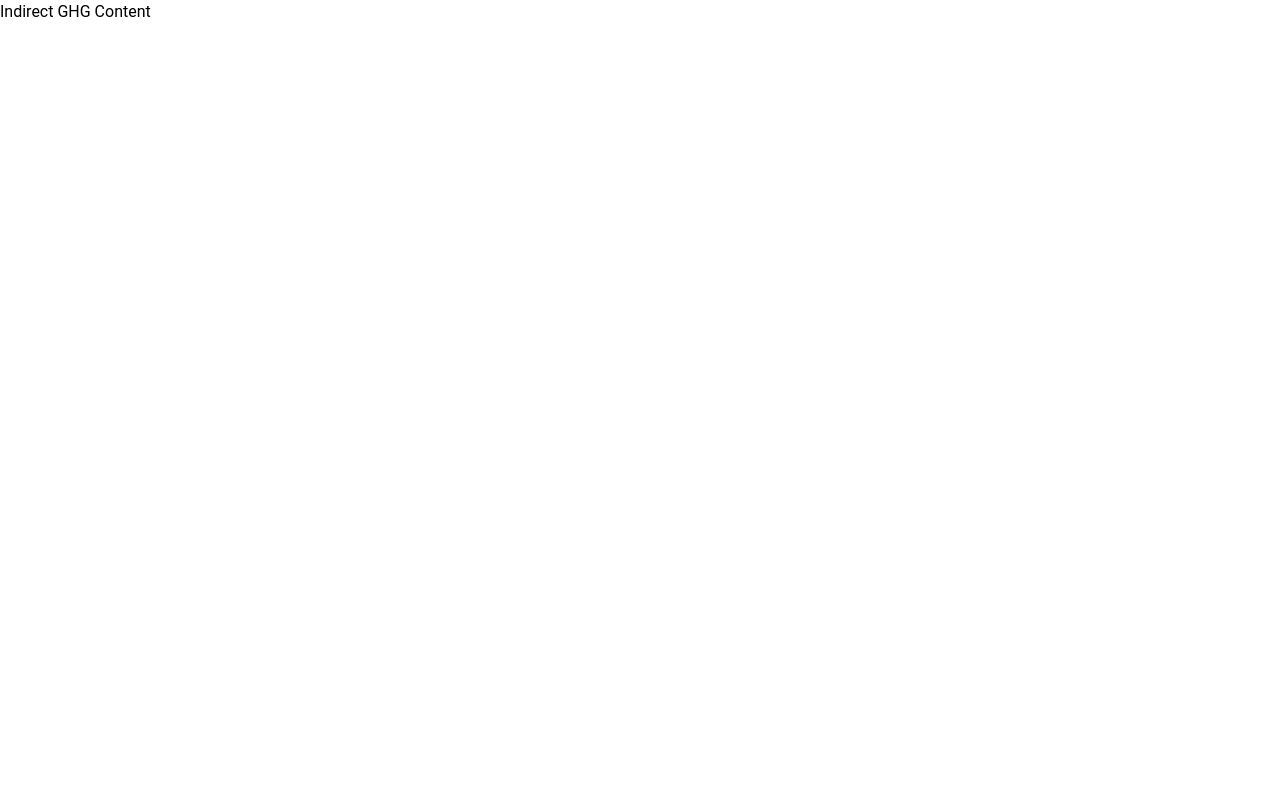
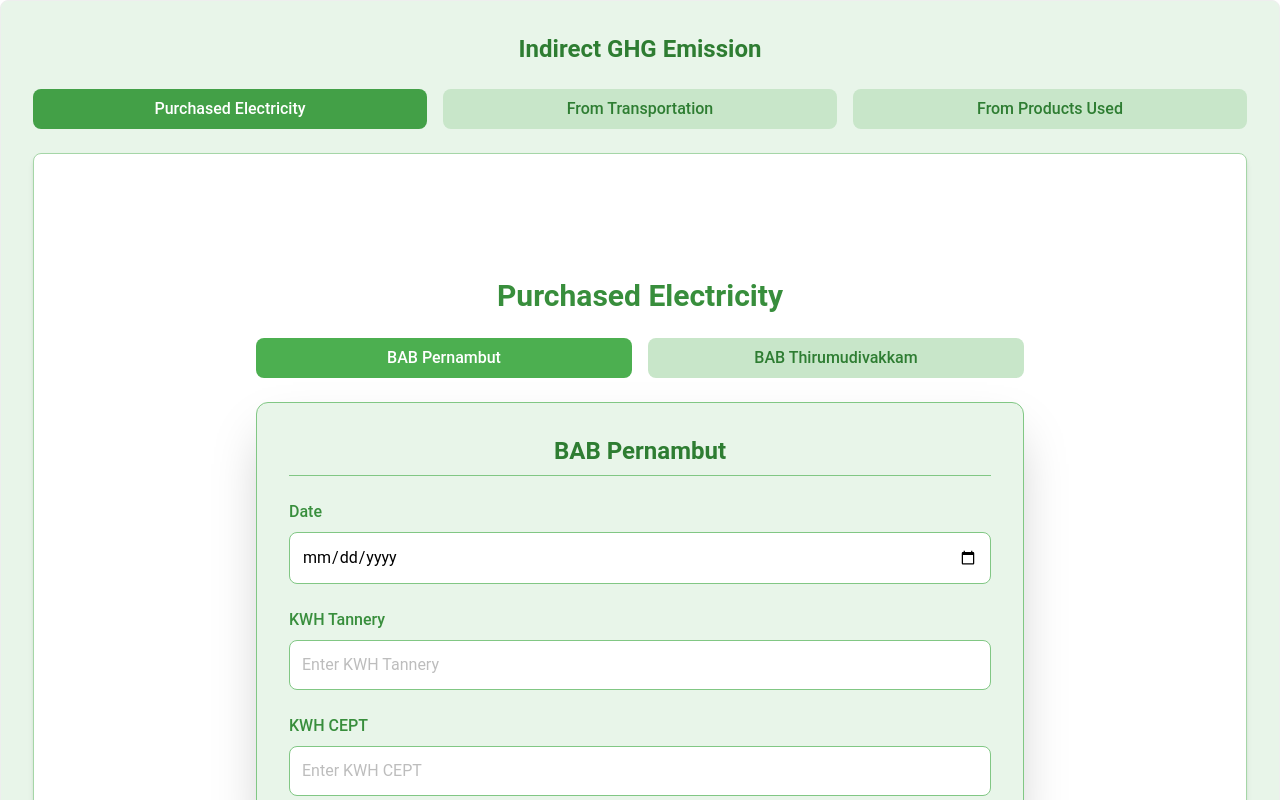
Before and after one commit to carbonfootprints/CarbonFootprint_FrontEnd, a React (Vite) app: page /indirect in a window 1280 px wide. Shown: the top 800 px of the page. Built offline with nearby package versions, Linux system fonts and the light colour scheme; a web font is replaced by a local one.

Commit message:
direct GHG updated

```diff
--- a/src/components/IndirectGHG.jsx
+++ b/src/components/IndirectGHG.jsx
@@ -1,10 +1,159 @@
+import React, { useState } from "react";
 
 function IndirectGHG() {
+  const [activeTab, setActiveTab] = useState("purchasedElectricity");
+  const [subTab, setSubTab] = useState("Category2Pernambut"); // Sub-tabs for forms
+
   return (
-    <div>
-      Indirect GHG Content
+    <div className="w-full bg-green-50 border px-4 sm:px-8 py-8 shadow-lg rounded-lg">
+      {/* Centered Heading */}
+      <h4 className="text-center text-2xl font-semibold text-green-800 mb-6">
+        Indirect GHG Emission
+      </h4>
+
+      {/* Tab Buttons */}
+      <div className="flex flex-nowrap gap-4 mb-6">
+        <button
+          onClick={() => setActiveTab("purchasedElectricity")}
+          className={`flex-1 py-2 px-4 rounded-lg text-green-800 font-medium text-center ${
+            activeTab === "purchasedElectricity"
+              ? "bg-green-600 text-white"
+              : "bg-green-100 hover:bg-green-200"
+          }`}
+        >
+          Purchased Electricity
+        </button>
+        <button
+          onClick={() => setActiveTab("fromTransportation")}
+          className={`flex-1 py-2 px-4 rounded-lg text-green-800 font-medium text-center ${
+            activeTab === "fromTransportation"
+              ? "bg-green-600 text-white"
+              : "bg-green-100 hover:bg-green-200"
+          }`}
+        >
+          From Transportation
+        </button>
+        <button
+          onClick={() => setActiveTab("fromProductsUsed")}
+          className={`flex-1 py-2 px-4 rounded-lg text-green-800 font-medium text-center ${
+            activeTab === "fromProductsUsed"
+              ? "bg-green-600 text-white"
+              : "bg-green-100 hover:bg-green-200"
+          }`}
+        >
+          From Products Used
+        </button>
+      </div>
+
+      {/* Tab Content */}
+      <div className="bg-white border border-green-200 p-6 rounded-lg shadow-md flex justify-center items-center min-h-screen">
+  <div className="w-full max-w-3xl">
+    {/* Purchased Electricity Tab */}
+    {activeTab === "purchasedElectricity" && (
+      <>
+        <h3 className="text-3xl font-semibold text-green-700 mb-6 text-center">
+          Purchased Electricity
+        </h3>
+
+        {/* Sub-Tab Buttons */}
+        <div className="flex gap-4 mb-6 justify-center">
+          <button
+            onClick={() => setSubTab("Category2Pernambut")}
+            className={`flex-1 py-2 px-4 rounded-lg text-green-800 font-medium text-center ${
+              subTab === "Category2Pernambut"
+                ? "bg-green-500 text-white"
+                : "bg-green-100 hover:bg-green-200"
+            }`}
+          >
+            BAB Pernambut
+          </button>
+          <button
+            onClick={() => setSubTab("Category2Thirumudivakkam")}
+            className={`flex-1 py-2 px-4 rounded-lg text-green-800 font-medium text-center ${
+              subTab === "Category2Thirumudivakkam"
+                ? "bg-green-500 text-white"
+                : "bg-green-100 hover:bg-green-200"
+            }`}
+          >
+            BAB Thirumudivakkam
+          </button>
+        </div>
+
+        {/* Sub-Tab Content */}
+        <div className="w-full bg-green-50 border border-green-300 p-8 shadow-2xl rounded-xl mx-auto">
+          {subTab === "Category2Pernambut" && (
+            <form className="space-y-6">
+              <h5 className="text-2xl font-bold text-green-800 mb-6 border-b border-green-300 pb-2 text-center">
+                BAB Pernambut
+              </h5>
+              <div className="space-y-2">
+                <label className="block text-green-700 font-medium">Date</label>
+                <input
+                  type="date"
+                  className="w-full p-3 border border-green-300 rounded-lg focus:outline-none focus:ring-2 focus:ring-green-500 bg-white"
+                />
+              </div>
+              <div className="space-y-2">
+                <label className="block text-green-700 font-medium">
+                  KWH Tannery
+                </label>
+                <input
+                  type="text"
+                  placeholder="Enter KWH Tannery"
+                  className="w-full p-3 border border-green-300 rounded-lg focus:outline-none focus:ring-2 focus:ring-green-500 bg-white"
+                />
+              </div>
+              <div className="space-y-2">
+                <label className="block text-green-700 font-medium">KWH CEPT</label>
+                <input
+                  type="text"
+                  placeholder="Enter KWH CEPT"
+                  className="w-full p-3 border border-green-300 rounded-lg focus:outline-none focus:ring-2 focus:ring-green-500 bg-white"
+                />
+              </div>
+            </form>
+          )}
+
+          {subTab === "Category2Thirumudivakkam" && (
+            <form className="space-y-6">
+              <h5 className="text-2xl font-bold text-green-800 mb-6 border-b border-green-300 pb-2 text-center">
+                BAB Thirumudivakkam
+              </h5>
+              <div className="space-y-2">
+                <label className="block text-green-700 font-medium">Date</label>
+                <input
+                  type="date"
+                  className="w-full p-3 border border-green-300 rounded-lg focus:outline-none focus:ring-2 focus:ring-green-500 bg-white"
+                />
+              </div>
+              <div className="space-y-2">
+                <label className="block text-green-700 font-medium">KWH</label>
+                <input
+                  type="text"
+                  placeholder="Enter KWH"
+                  className="w-full p-3 border border-green-300 rounded-lg focus:outline-none focus:ring-2 focus:ring-green-500 bg-white"
+                />
+              </div>
+              <div className="space-y-2">
+                <label className="block text-green-700 font-medium">
+                  T&D Loss KWH
+                </label>
+                <input
+                  type="text"
+                  placeholder="Enter T&D Loss KWH"
+                  className="w-full p-3 border border-green-300 rounded-lg focus:outline-none focus:ring-2 focus:ring-green-500 bg-white"
+                />
+              </div>
+            </form>
+          )}
+        </div>
+      </>
+    )}
+  </div>
+</div>
+
     </div>
-  )
+  );
 }
 
-export default IndirectGHG
+export default IndirectGHG;
```
